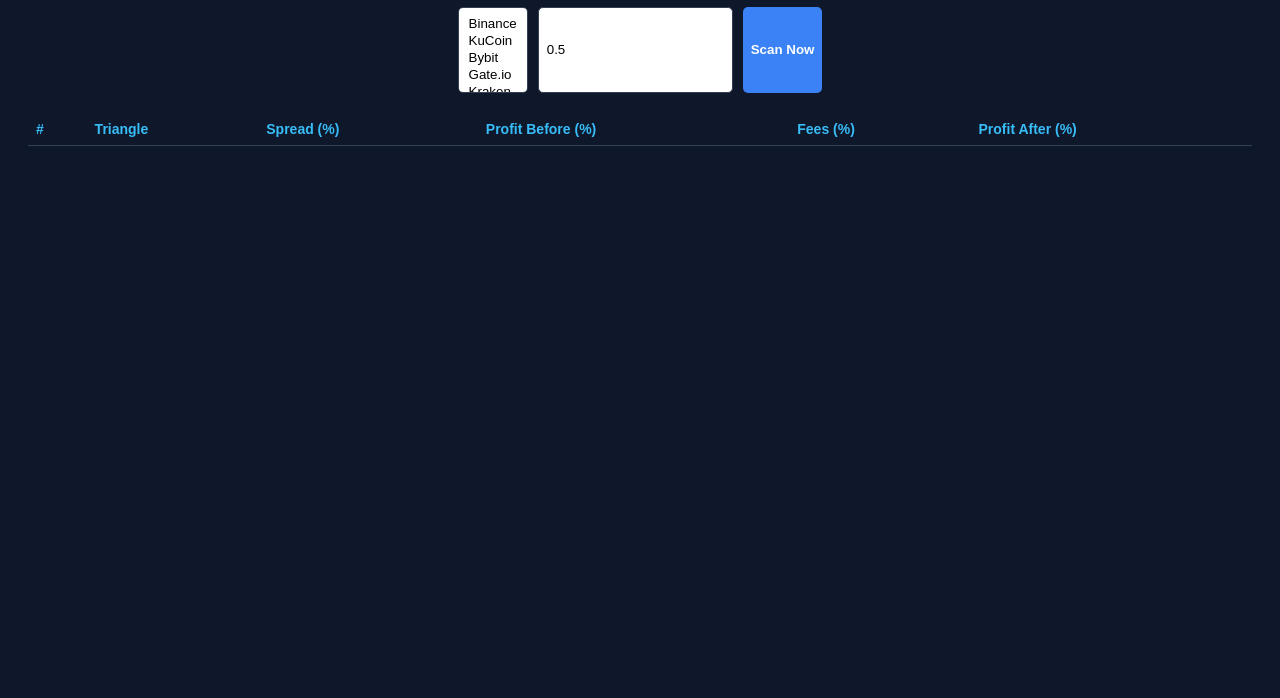
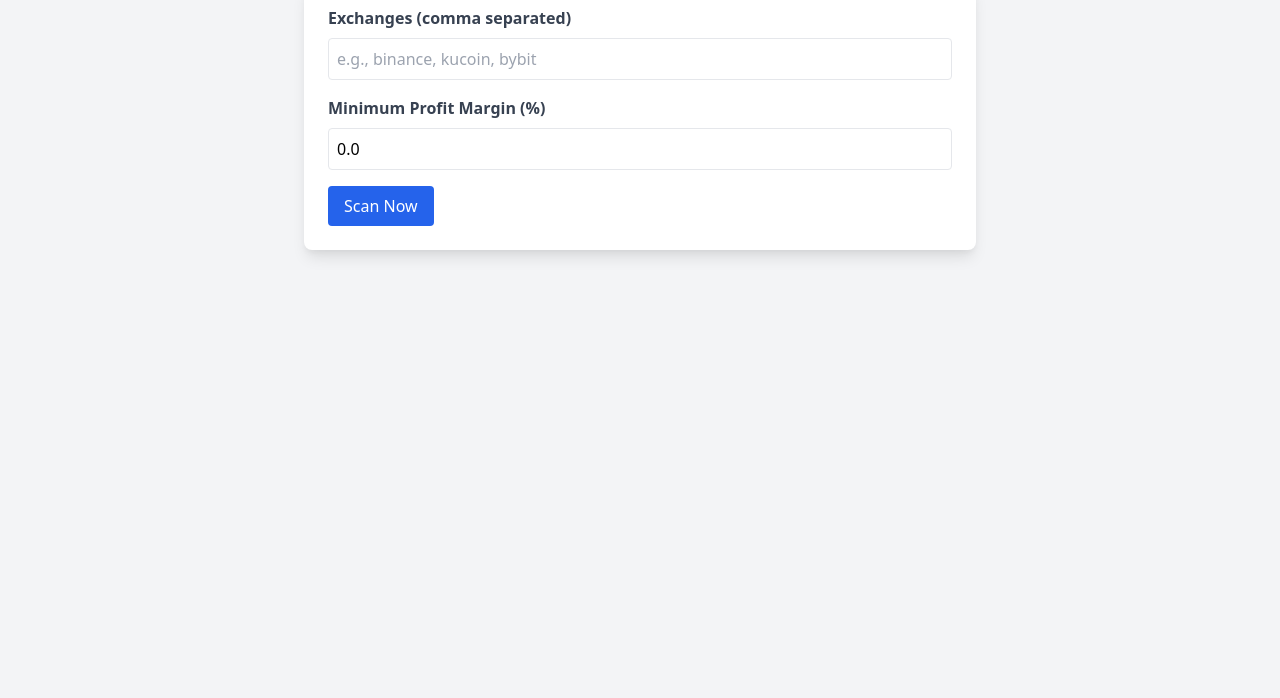
Before and after one commit to ucpeter/Crypto-triangular-arbitrage, a plain HTML site: page static/index.html in a window 1280 px wide. Shown: the part 102-800 px from the top of the page. Drawn offline with nearby package versions, Linux system fonts and the light colour scheme.

Commit message:
Update index.html

```diff
--- a/static/index.html
+++ b/static/index.html
@@ -4,119 +4,85 @@
   <meta charset="UTF-8" />
   <meta name="viewport" content="width=device-width, initial-scale=1.0" />
   <title>Triangular Arbitrage Scanner</title>
-  <style>
-    body {
-      font-family: Arial, sans-serif;
-      background-color: #0f172a;
-      color: #e2e8f0;
-      padding: 20px;
-    }
-    h1 {
-      color: #38bdf8;
-      text-align: center;
-    }
-    .controls {
-      margin-bottom: 20px;
-      display: flex;
-      gap: 10px;
-      justify-content: center;
-    }
-    input, select, button {
-      padding: 8px;
-      border-radius: 5px;
-      border: 1px solid #334155;
-    }
-    button {
-      background-color: #3b82f6;
-      color: white;
-      border: none;
-      cursor: pointer;
-      font-weight: bold;
-    }
-    button:hover {
-      background-color: #2563eb;
-    }
-    table {
-      width: 100%;
-      border-collapse: collapse;
-      margin-top: 20px;
-      font-size: 14px;
-    }
-    th, td {
-      padding: 8px;
-      border-bottom: 1px solid #334155;
-      text-align: left;
-    }
-    th {
-      color: #38bdf8;
-    }
-    tr:hover {
-      background-color: #1e293b;
-    }
-  </style>
-</head>
-<body>
-  <h1>🔄 Triangular Arbitrage Scanner</h1>
-  <div class="controls">
-    <select id="exchangeSelect" multiple>
-      <option value="binance">Binance</option>
-      <option value="kucoin">KuCoin</option>
-      <option value="bybit">Bybit</option>
-      <option value="gateio">Gate.io</option>
-      <option value="kraken">Kraken</option>
-    </select>
-    <input type="number" id="profitInput" placeholder="Min Profit (%)" step="0.01" value="0.5" />
-    <button onclick="startScan()">Scan Now</button>
-  </div>
+  <link href="https://cdn.jsdelivr.net/npm/tailwindcss@2.2.19/dist/tailwind.min.css" rel="stylesheet">
+  <script>
+    async function scan() {
+      const exchanges = document.getElementById("exchanges").value
+        .split(",")
+        .map(e => e.trim())
+        .filter(e => e !== "");
+      const minProfit = parseFloat(document.getElementById("minProfit").value || "0");
 
-  <table id="resultsTable">
-    <thead>
-      <tr>
-        <th>#</th>
-        <th>Triangle</th>
-        <th>Spread (%)</th>
-        <th>Profit Before (%)</th>
-        <th>Fees (%)</th>
-        <th>Profit After (%)</th>
-      </tr>
-    </thead>
-    <tbody></tbody>
-  </table>
+      document.getElementById("scanButton").innerText = "Scanning...";
+      document.getElementById("results").innerHTML = "";
 
-  <script>
-    async function startScan() {
-      const exchanges = Array.from(document.getElementById('exchangeSelect').selectedOptions).map(o => o.value);
-      const minProfit = parseFloat(document.getElementById('profitInput').value);
-
-      const response = await fetch('/scan', {
-        method: 'POST',
-        headers: { 'Content-Type': 'application/json' },
+      try {
+        const response = await fetch("/scan", {
+          method: "POST",
+          headers: { "Content-Type": "application/json" },
           body: JSON.stringify({ exchanges, min_profit: minProfit })
         });
 
         const data = await response.json();
-      const tableBody = document.querySelector('#resultsTable tbody');
-      tableBody.innerHTML = '';
 
-      if (data.status === 'success' && data.results.length > 0) {
-        data.results.forEach((res, index) => {
-          const row = document.createElement('tr');
-          row.innerHTML = `
-            <td>${index + 1}</td>
-            <td>${res.route}</td>
-            <td>${res.spread.toFixed(2)}</td>
-            <td>${res.profit_before.toFixed(2)}</td>
-            <td>${res.fee.toFixed(2)}</td>
-            <td>${res.profit_after.toFixed(2)}</td>
-          `;
-          tableBody.appendChild(row);
+        if (data.status === "success" && data.results.length > 0) {
+          let rows = "";
+          data.results.forEach((r, idx) => {
+            rows += `
+              <tr class="border-b hover:bg-gray-100">
+                <td class="px-2 py-1">${idx + 1}</td>
+                <td class="px-2 py-1 font-bold">${r.exchange}</td>
+                <td class="px-2 py-1">${r.route}</td>
+                <td class="px-2 py-1">${r.spread.toFixed(2)}%</td>
+                <td class="px-2 py-1">${r.profit_before.toFixed(2)}%</td>
+                <td class="px-2 py-1">${r.fee.toFixed(2)}%</td>
+                <td class="px-2 py-1 text-green-600">${r.profit_after.toFixed(2)}%</td>
+              </tr>`;
           });
+
+          document.getElementById("results").innerHTML = `
+            <table class="min-w-full bg-white border rounded shadow-md">
+              <thead class="bg-gray-800 text-white">
+                <tr>
+                  <th class="px-2 py-1">#</th>
+                  <th class="px-2 py-1">Exchange</th>
+                  <th class="px-2 py-1">Triangle</th>
+                  <th class="px-2 py-1">Spread</th>
+                  <th class="px-2 py-1">Profit Before</th>
+                  <th class="px-2 py-1">Fees</th>
+                  <th class="px-2 py-1">Profit After</th>
+                </tr>
+              </thead>
+              <tbody>${rows}</tbody>
+            </table>`;
         } else {
-        const row = document.createElement('tr');
-        row.innerHTML = `<td colspan="6" style="text-align:center;color:red;">No opportunities found</td>`;
-        tableBody.appendChild(row);
+          document.getElementById("results").innerHTML =
+            `<p class="text-gray-600 mt-4">No opportunities found for the selected parameters.</p>`;
         }
+      } catch (err) {
+        document.getElementById("results").innerHTML =
+          `<p class="text-red-600 mt-4">Error scanning: ${err.message}</p>`;
+      }
+
+      document.getElementById("scanButton").innerText = "Scan Now";
     }
   </script>
+</head>
+<body class="bg-gray-100 min-h-screen flex flex-col items-center p-6">
+  <h1 class="text-3xl font-bold mb-6 text-gray-800">Triangular Arbitrage Scanner</h1>
+
+  <div class="bg-white shadow-lg rounded-lg p-6 w-full max-w-2xl mb-6">
+    <label class="block mb-2 font-semibold text-gray-700">Exchanges (comma separated)</label>
+    <input id="exchanges" class="w-full p-2 border rounded mb-4" placeholder="e.g., binance, kucoin, bybit" />
+
+    <label class="block mb-2 font-semibold text-gray-700">Minimum Profit Margin (%)</label>
+    <input id="minProfit" class="w-full p-2 border rounded mb-4" type="number" value="0.0" step="0.1" />
+
+    <button id="scanButton" onclick="scan()" class="bg-blue-600 text-white px-4 py-2 rounded hover:bg-blue-700">
+      Scan Now
+    </button>
+  </div>
+
+  <div id="results" class="w-full max-w-4xl"></div>
 </body>
 </html>
```
Lines whose indentation alone changed are shown as unchanged.
